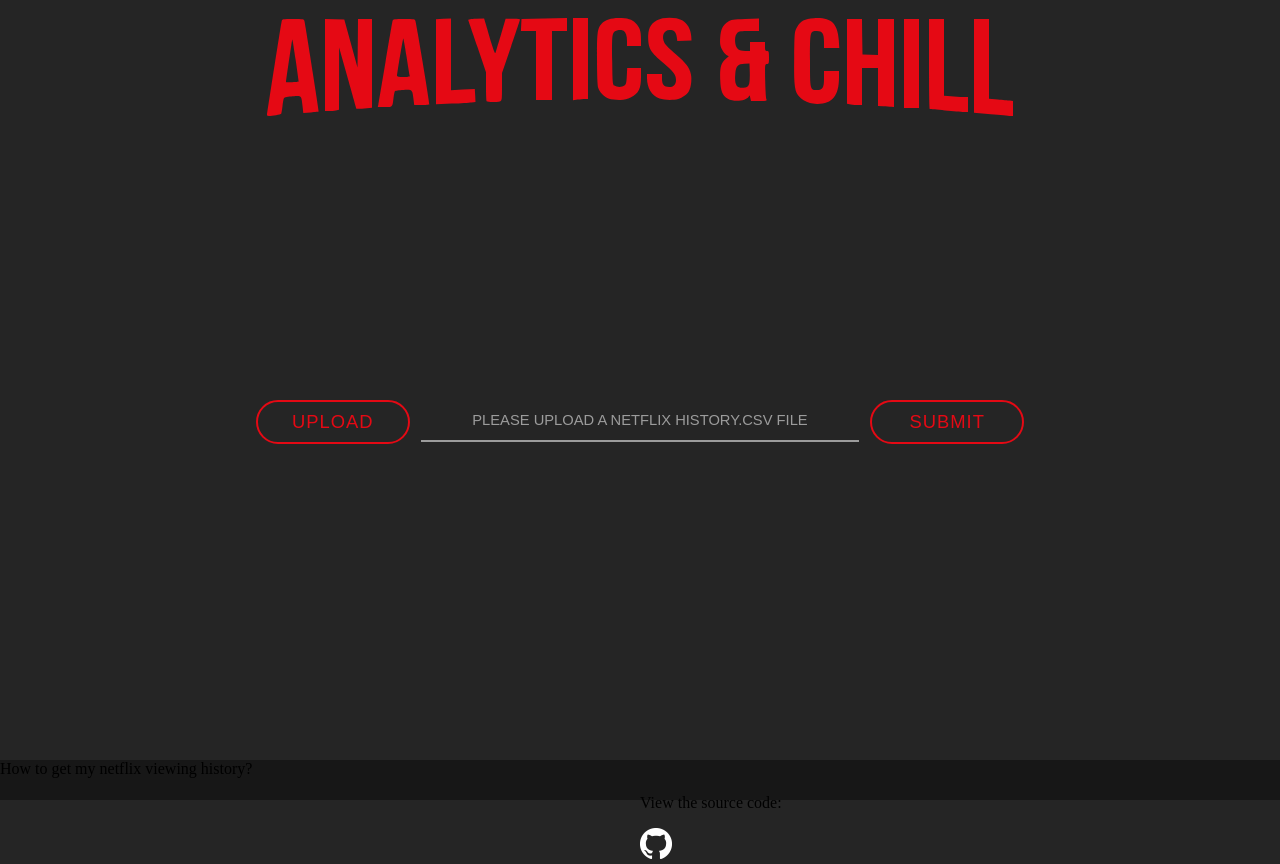
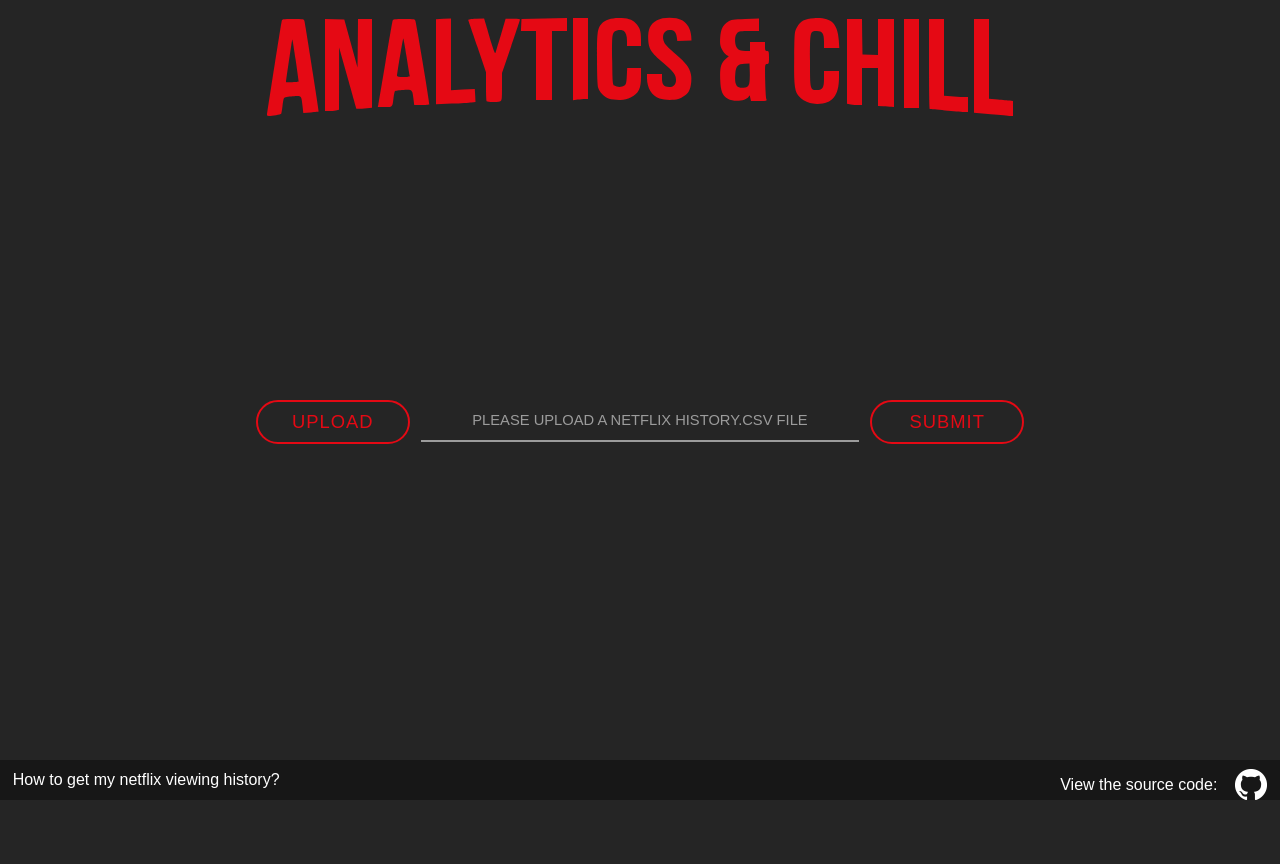
Before and after one commit to frazcaz97/netflix-analytics, a plain HTML site: page src/index.html in a window 1280 px wide. After the commit the page ends 810 px from the top, so only its background shows below. Drawn offline with Linux system fonts and the light colour scheme.

Commit message:
added new styles for footer links

```diff
--- a/src/style.css
+++ b/src/style.css
@@ -42,6 +42,7 @@ html {
     font-size: 1.15em;
 }
 .btn:hover {
+    cursor: pointer;
     transition: 0.2s ease-in;
     background: #e50914;
     color: #ffffff;
@@ -49,6 +50,7 @@ html {
 
 }
 .btn:active {
+    cursor: pointer;
     transition: 0ms;
     border-color: #ffffff;
     background-color: #ffffff;
@@ -169,11 +171,44 @@ footer {
     height: 5%;
     left: 0px;
     bottom: 0px;
+    display: grid;
+    grid-template-columns: 50% 50%;
+}
+
+#how-to {
+    align-self: center;
+    color: #ffffff;
+    font-family: sans-serif;
+    font-size: 1em;
+    position: absolute;
+    left: 1%;
 }
 
 #github-link {
-    position: relative;
-    margin-left: 50%;
+    position: absolute;
+    display: grid;
+    grid-column-start: 1;
+    grid-template-columns: 175px 32px;
+    right: 1%;
+}
+
+.link:hover {
+    cursor: pointer;
+    opacity: 50%;
+}
+.link:active {
+    cursor: pointer;
+    opacity: 0%;
+}
+
+#github-image {
+    align-self: center;
+}
+#github-text {
+    color: #ffffff;
+    font-family: sans-serif;
+    font-size: 1em;
+    align-self: center;
 }
 
 #analytics-page-container {
```
